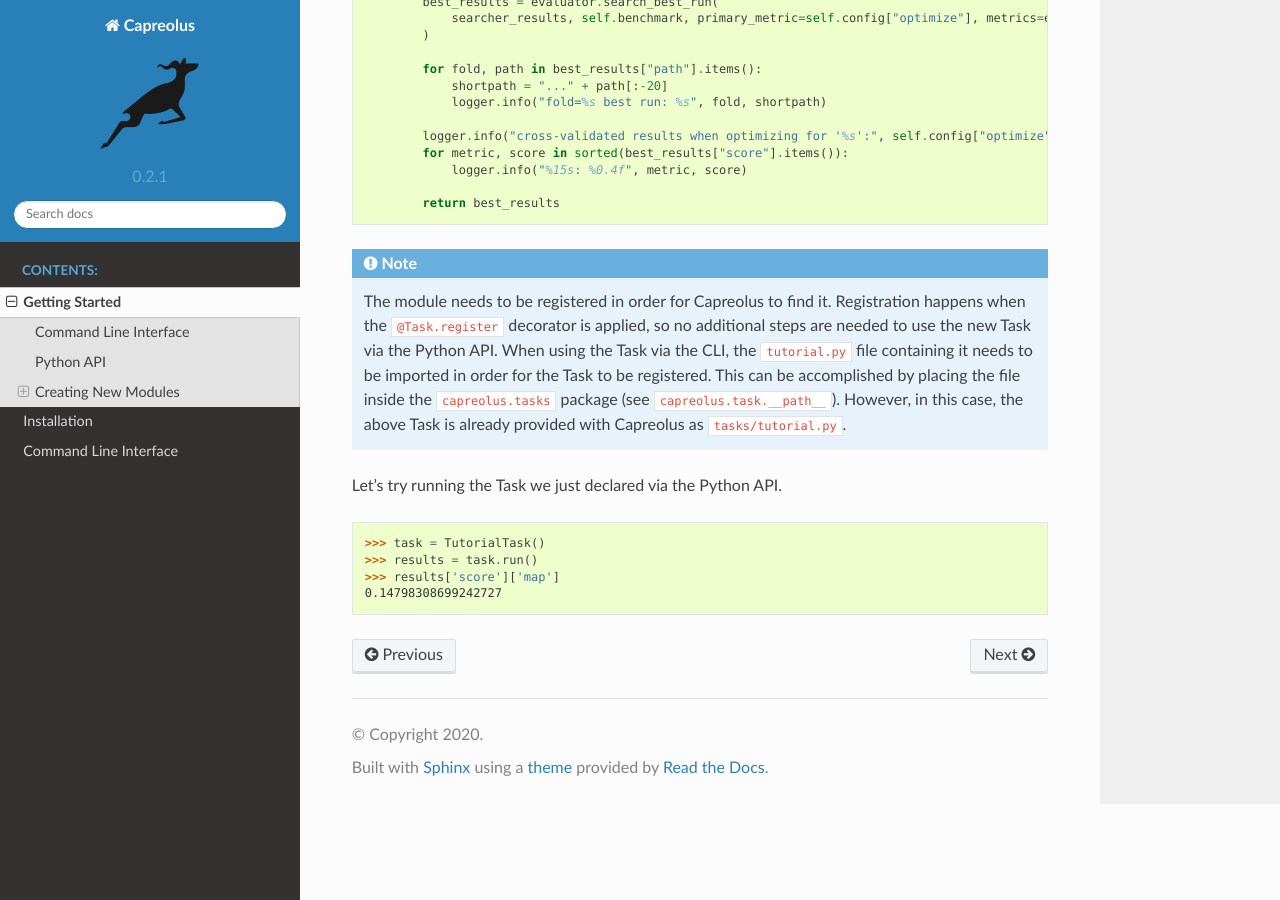
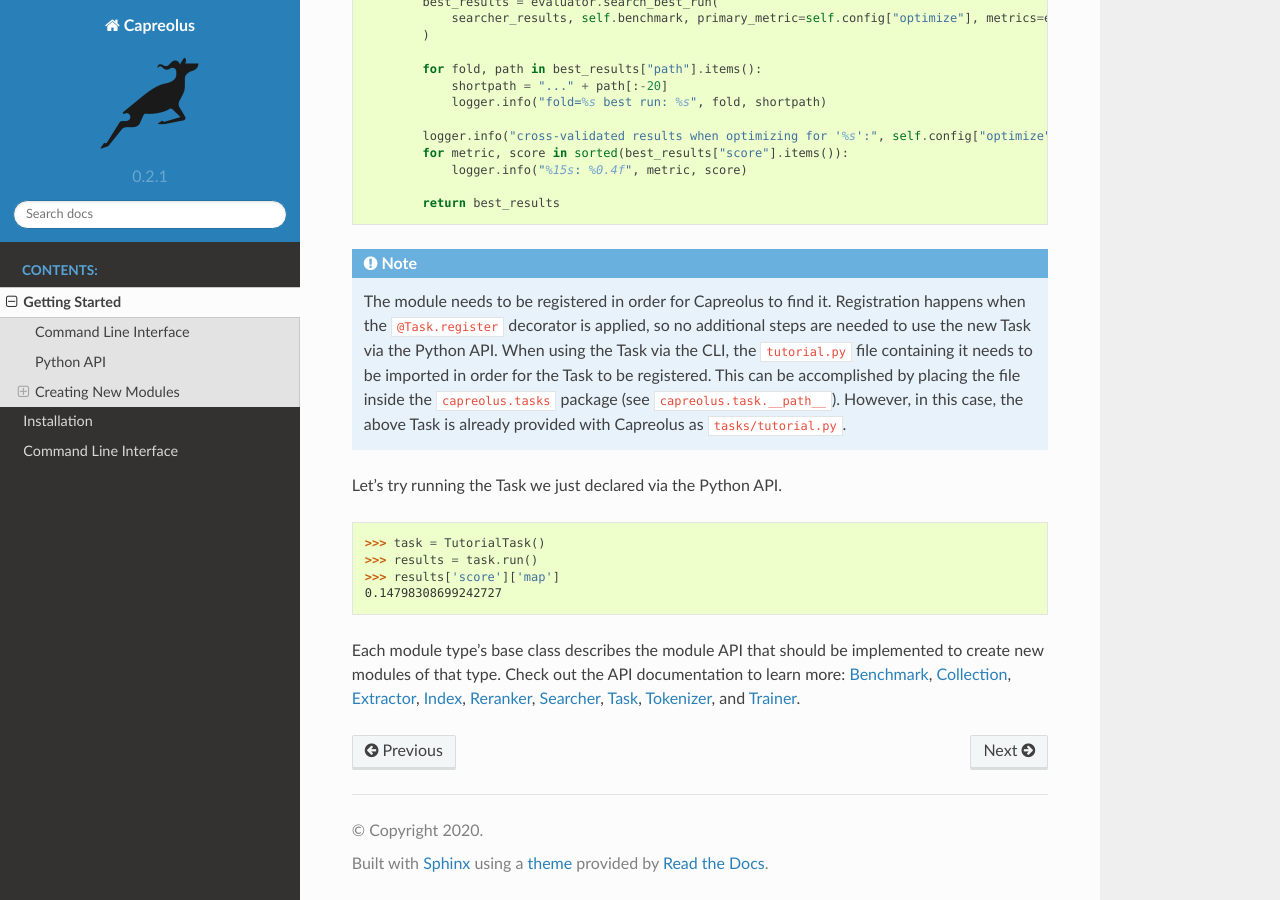
Before and after one commit to capreolus-ir/capreolus, a Sphinx documentation site: the page built from docs/quick.md, in a window 1280 px wide and 900 px high, scrolled down 4012 px. Built offline with Sphinx 7.4.7 and the Read the Docs theme 2.0.0, drawn with Linux system fonts in a browser that asks for light colours.

Commit message:
quick start updates

````diff
--- a/docs/quick.md
+++ b/docs/quick.md
@@ -185,3 +185,15 @@
 >>> results['score']['map']
 0.14798308699242727
 ```
+
+Each module type's base class describes the module API that should be implemented to create new modules of that type.
+Check out the API documentation to learn more:
+<a href="autoapi/capreolus/benchmark/index.html">Benchmark</a>,
+<a href="autoapi/capreolus/collection/index.html">Collection</a>,
+<a href="autoapi/capreolus/extractor/index.html">Extractor</a>,
+<a href="autoapi/capreolus/index/index.html">Index</a>,
+<a href="autoapi/capreolus/reranker/index.html">Reranker</a>,
+<a href="autoapi/capreolus/searcher/index.html">Searcher</a>,
+<a href="autoapi/capreolus/task/index.html">Task</a>,
+<a href="autoapi/capreolus/tokenizer/index.html">Tokenizer</a>, and
+<a href="autoapi/capreolus/trainer/index.html">Trainer</a>.
````
